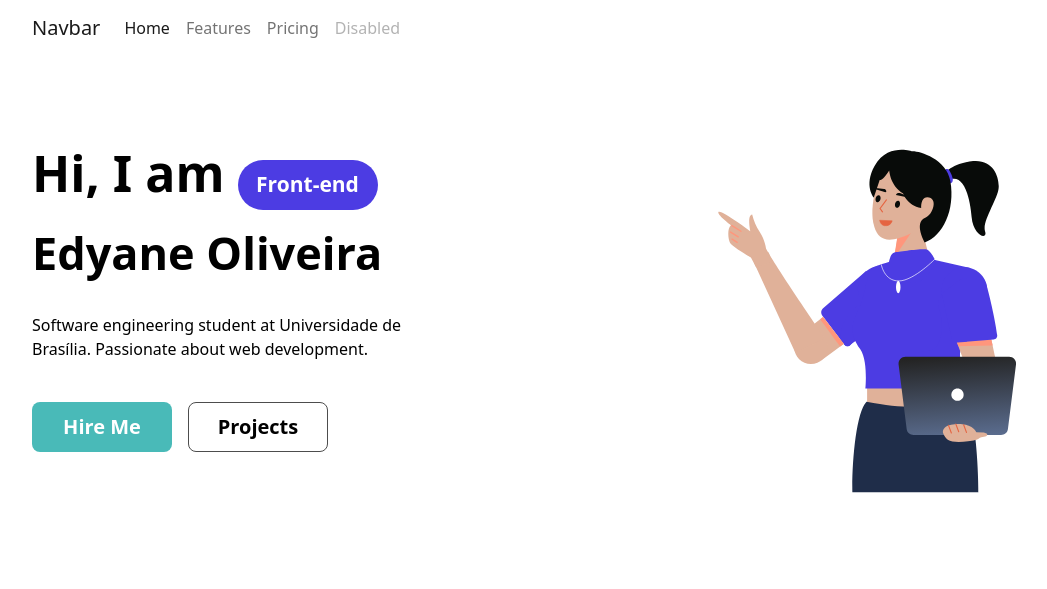
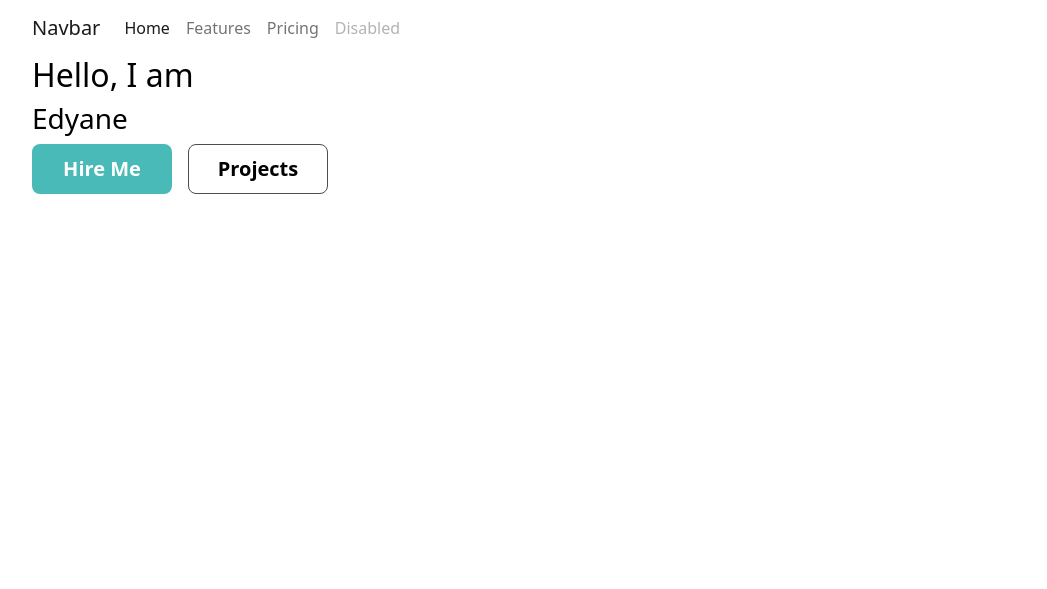
Before and after one commit to Edyane/Portfolio, a plain HTML site: page index.html in a window 1280 px wide. Shown: the whole page, without its empty margins (50-1097 px from the left). Drawn offline with nearby package versions, Linux system fonts and the light colour scheme.

Commit message:
Alterando template

```diff
--- a/css/style.css
+++ b/css/style.css
@@ -5,40 +5,13 @@ body {
     color: rgb(0, 0, 0);
 }
 
-.hi__container {
-    padding-top: 80px;
-    font-size: 50px;
-    font-weight: bold;
-}
 
-h4 {
-    font-size: 45px;
-    font-weight: bold;
-    padding-top: 15px;
-}
 
-h5 {
-    font-size: 16px;
-    padding-top: 15px;
-}
 
-.front-end__btn {
-    background-color: #4C3CE3;
-    color: #fff;
-    font-size: 21px;
-    font-weight: bold;
-    width: 140px;
-    height: 50px;
-    border: none;
-    border-radius: 30px;
-    pointer-events: none;
-}
 
-.description {
-    font-size: 16px;
-    padding: 25px 0px;
-    max-width: 380px;
-
+.buttons__container {
+    display: flex;
+    gap: 1.0em;
 }
 
 .hire__btn {
@@ -64,8 +37,3 @@ h5 {
     border-radius: 8px;
     cursor: default;
 }
-
-.buttons {
-    display: flex;
-    gap: 1.0em;
-}
--- a/index.html
+++ b/index.html
@@ -43,20 +43,17 @@
         <div class="container">
             <div class="row">
                 <div class="col">
-                    <div class="hi__container">
-                        Hi, I am <button class="front-end__btn">Front-end</button>
+                    <div>
+                        <h2>Hello, I am</h2>
+                        <h3>Edyane</h3>
                     </div>
-                    <h4>Edyane Oliveira</h4>
-                    <p class="description">Software engineering student at Universidade de Brasília. Passionate
-                        about web development.
-                    </p>
-                    <div class="buttons">
+                    <div class="buttons__container">
                         <button class="hire__btn">Hire Me</button>
                         <button class="projects__btn">Projects</button>
                     </div>
                 </div>
                 <div class="col">
-                    <img class="img-fluid" src="./images/character.svg" alt="" width="530px">
+                    <img class="img-fluid" src="" alt="" width="530px">
                 </div>
             </div>
             <div>
```
